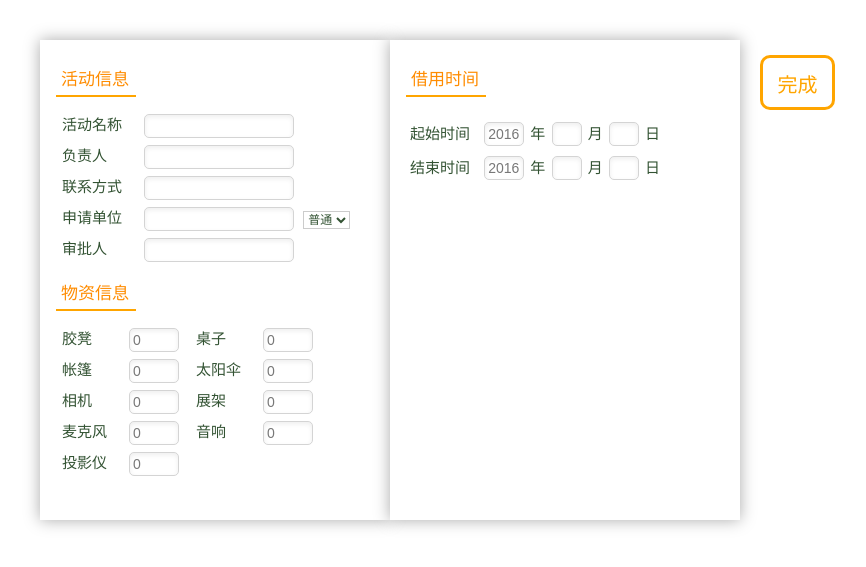
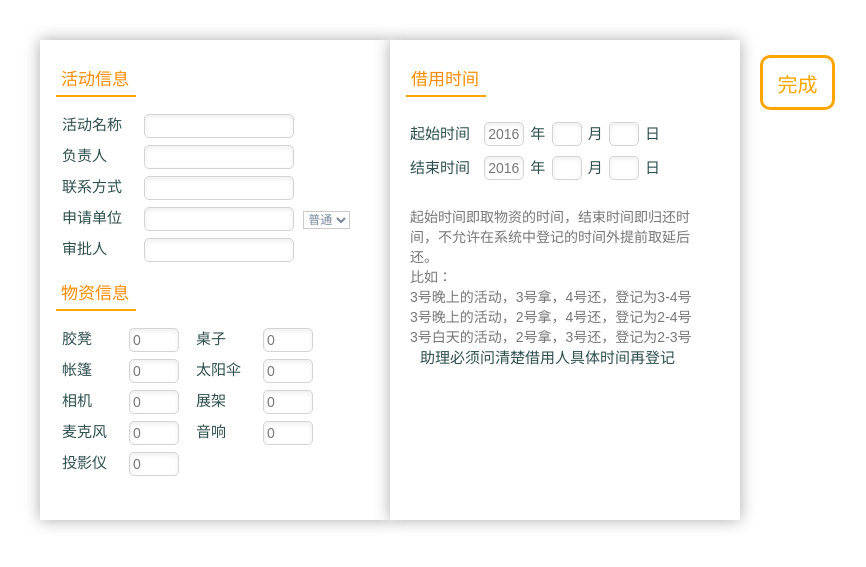
Before and after one commit to ahangchen/material, a Django app: page /apply/ in a window 1280 px wide. Shown: the top 567 px of the page, without its empty margins (108-974 px from the left). Run offline with Django 3.2, Linux system fonts and the light colour scheme.

Commit message:
add hint

```diff
--- a/mng/static/css/apply.css
+++ b/mng/static/css/apply.css
@@ -20,7 +20,7 @@
 
 
 label {
-    color: #335333;
+    color: darkslategray;
     font-size: 15px;
     margin: 5px 10px 0 10px;
 }
@@ -62,6 +62,12 @@ table {
 
 }
 
+.hint_wrap {
+    padding: 10px;
+    font-size: 14px;
+    color: #777;
+}
+
 .time_label {
     margin: 5px 2px 0 2px;
 }
@@ -90,7 +96,7 @@ select {
     background-color: white;
     border: 1px solid #ccc;
     font-size: 12px;
-    color: #335333;
+    color: lightslategrey;
 }
 
 .time_interval {
--- a/mng/static/css/view.css
+++ b/mng/static/css/view.css
@@ -50,7 +50,7 @@ td {
     text-align: center;
 }
 .td_divider {
-    border-bottom: solid darkseagreen 2px;
+    border-bottom: solid lightslategrey 2px;
     padding:0;
     height: 1px;
 }
--- a/mng/templates/mng/apply.html
+++ b/mng/templates/mng/apply.html
@@ -160,6 +160,15 @@
                         <input class="time_input" id="end_day" type="text" name="end_day" onfocus="highLight(this)"/>
                         <label class="time_label" for="end_day">日</label>
                     </div>
+                    <div class="hint_wrap">
+                        <br/>
+                        起始时间即取物资的时间，结束时间即归还时间，不允许在系统中登记的时间外提前取延后还。<br/>
+                        比如：<br/>
+                        3号晚上的活动，3号拿，4号还，登记为3-4号<br/>
+                        3号晚上的活动，2号拿，4号还，登记为2-4号<br/>
+                        3号白天的活动，2号拿，3号还，登记为2-3号<br/>
+                        <label>助理必须问清楚借用人具体时间再登记</label>
+                    </div>
                 </div>
                 <div id="time_interval_week" class="time_interval" style="display:none">
                     <div class="time_wrap">
```
